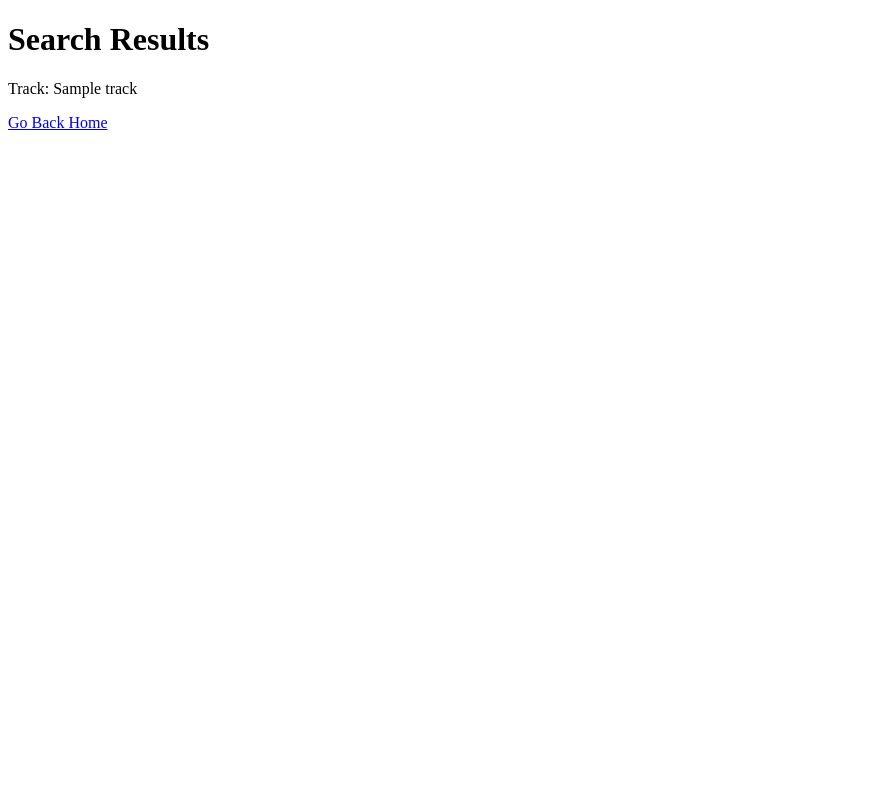
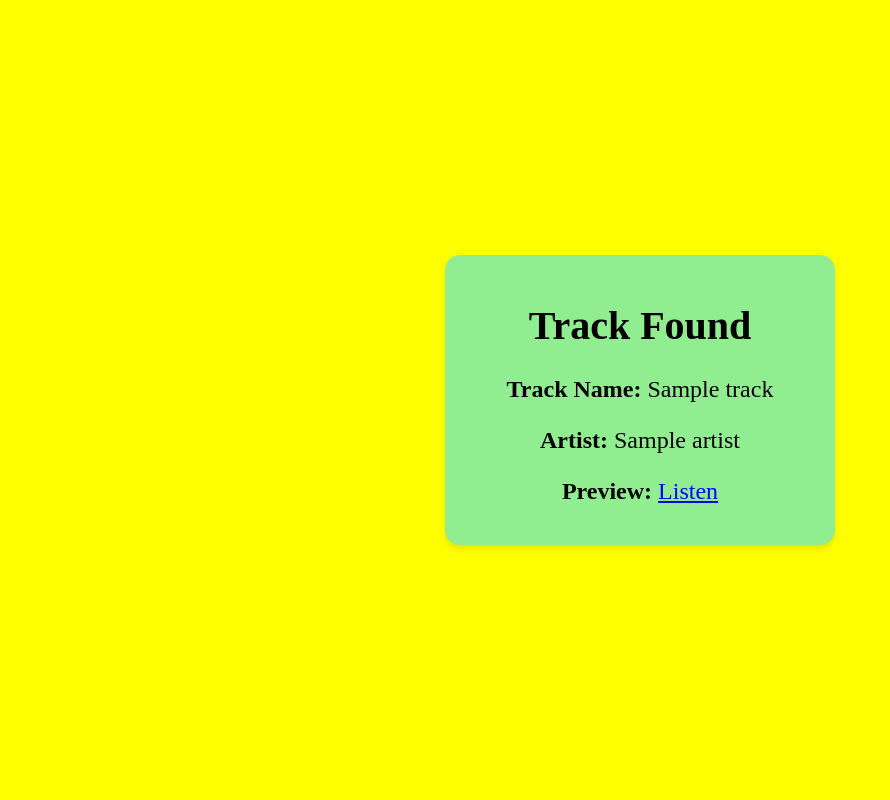
Before and after one commit to philiposa/music_guesser, a Django app: template templates/search_result.html in a window 1280 px wide. Shown: the whole page, without its empty margins (0-890 px from the left). Run offline with Django 4.2, Linux system fonts and the light colour scheme; the template is opened without the code that fills it: most values are stand-ins (such as "Sample title", 1, 10 or a date in 2020).

Commit message:
changed git ignore to not track cache, added styling css file and folder, changed settings to track static folder, changed query in search_track view, changed search_result html with proper styling

```diff
--- a/music_controller/settings.py
+++ b/music_controller/settings.py
@@ -117,6 +117,9 @@ USE_TZ = True
 # https://docs.djangoproject.com/en/4.0/howto/static-files/
 
 STATIC_URL = 'static/'
+STATICFILES_DIRS = [
+    BASE_DIR / 'static',  # Assuming your static folder is in the project root
+]
 
 # Default primary key field type
 # https://docs.djangoproject.com/en/4.0/ref/settings/#default-auto-field
--- a/music_controller/views.py
+++ b/music_controller/views.py
@@ -13,6 +13,6 @@ def home_view(request):
 
 def search_view(request):
     # Simulating search functionality (just placeholder logic)
-    query = request.GET.get('query', 'Bohemian Rhapsody')  # Default query
-    context = {'track': query}
-    return render(request, 'search_result.html', context)
+    query = request.GET.get('query', 'Bohe')  # Default query
+    track_info = search_track(query)
+    return render(request, 'search_result.html', {'track': track_info})
--- /dev/null
+++ b/static/css/styles.css
@@ -0,0 +1,34 @@
+/* Style the body */
+body {
+    background-color: yellow;
+    display: flex;
+    justify-content: center;
+    align-items: center;
+    height: 100vh;
+    margin: 0;
+}
+
+/* Style the green box */
+.box {
+    background-color: lightgreen;
+    padding: 20px;
+    border-radius: 15px;
+    box-shadow: 0 4px 6px rgba(0, 0, 0, 0.1);
+    text-align: center;
+    width: 350px;
+    height: 250px;
+}
+
+/* Style the link */
+a {
+    color: blue;
+    text-decoration: underline;
+}
+
+h1 {
+    font-size: 2.5em;
+}
+
+p {
+    font-size: 1.5em;
+}
--- a/templates/search_result.html
+++ b/templates/search_result.html
@@ -4,10 +4,19 @@
     <meta charset="UTF-8">
     <meta name="viewport" content="width=device-width, initial-scale=1.0">
     <title>Search Results</title>
+    {% load static %}
+    <link rel="stylesheet" href="{% static 'css/styles.css' %}">
 </head>
 <body>
-    <h1>Search Results</h1>
-    <p>Track: {{ track }}</p>
-    <a href="/">Go Back Home</a>
+    <div class="box">
+        <h1>Track Found</h1>
+        {% if track %}
+            <p><strong>Track Name:</strong> {{ track.name }}</p>
+            <p><strong>Artist:</strong> {{ track.artist }}</p>
+            <p><strong>Preview:</strong> <a href="{{ track.preview_url }}">Listen</a></p>
+        {% else %}
+            <p>No track found.</p>
+        {% endif %}
+    </div>
 </body>
 </html>
```
Also changed, not shown: 2 other files.
